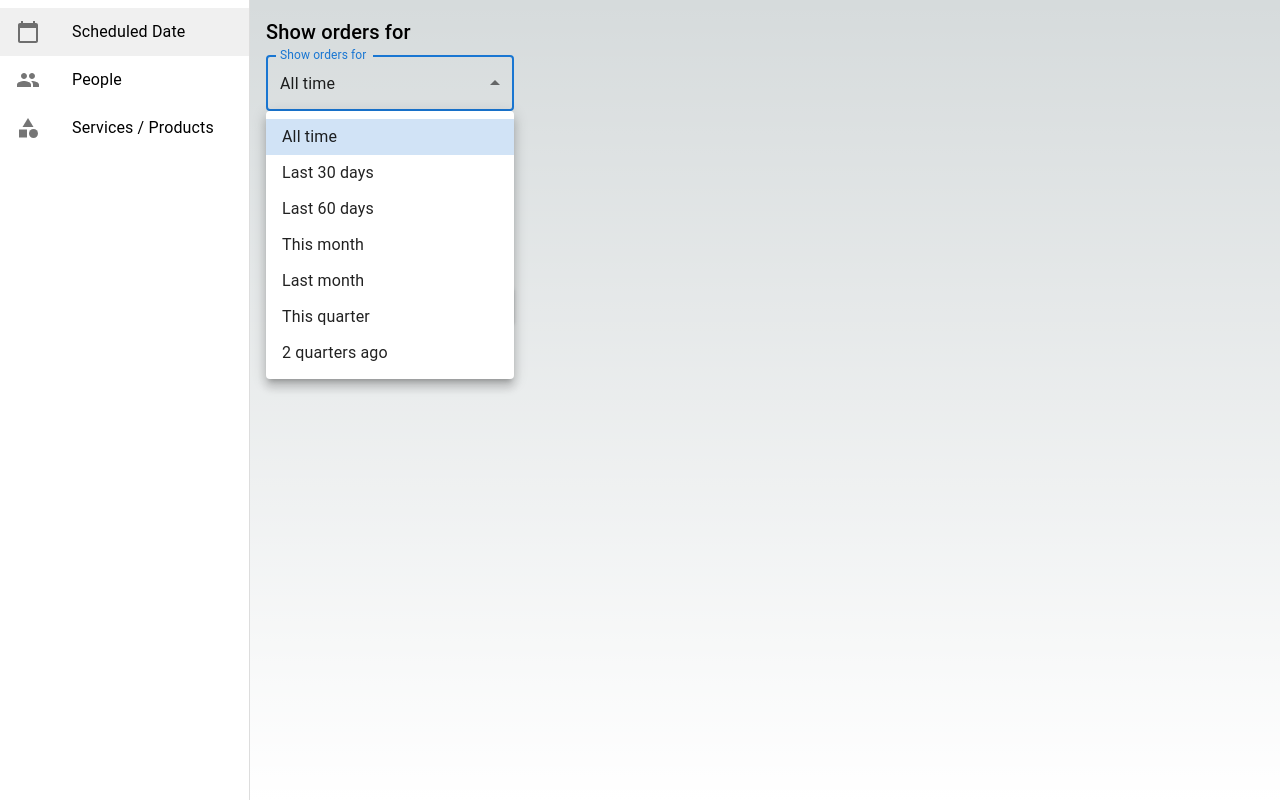
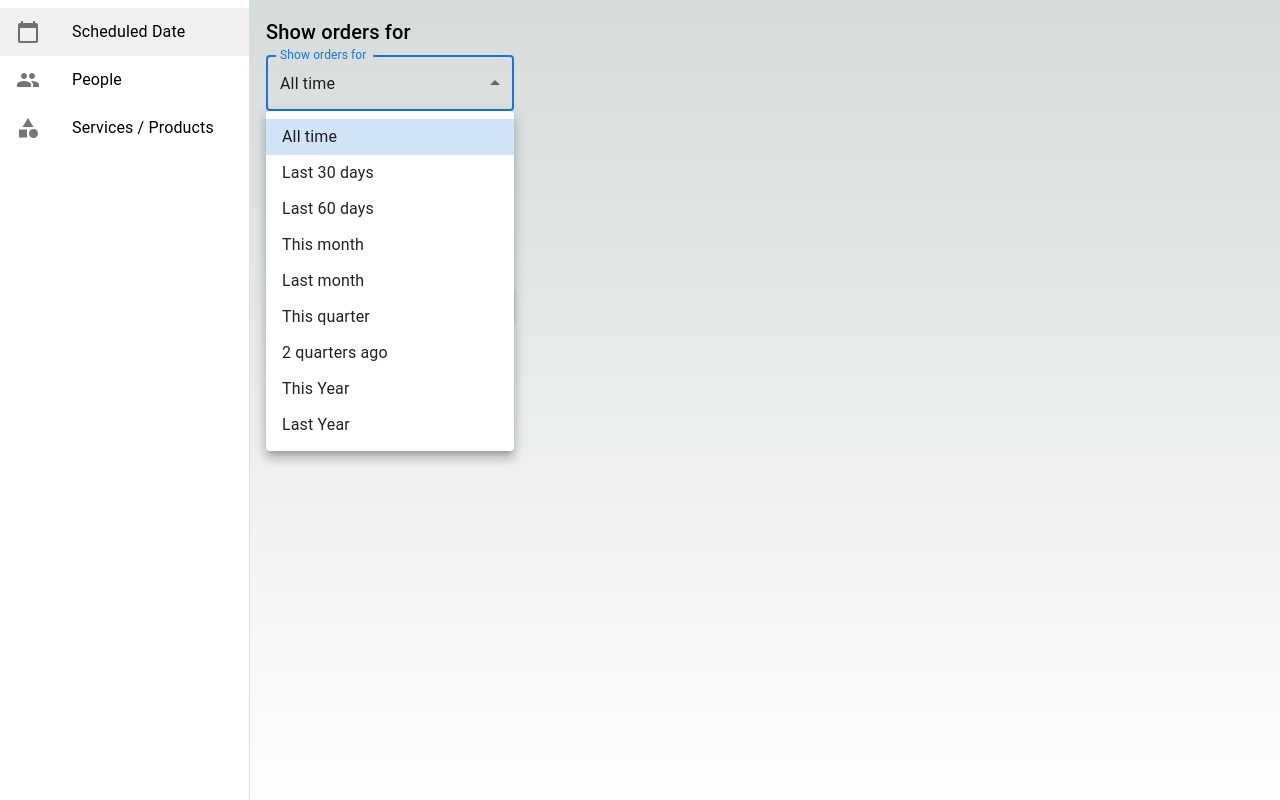
Before and after one commit to jisshub/my-nextjs-app, a Next.js app: page /service/date-of-schedule in a window 1280 px wide. Both pictures are taken after a click on the element "All time". Built offline with nearby package versions, Linux system fonts and the light colour scheme.

Commit message:
changes commited

```diff
--- a/components/DateOfSchedule.tsx
+++ b/components/DateOfSchedule.tsx
@@ -35,6 +35,8 @@ const DateOfSchedule = () => {
           <MenuItem value="Last month">Last month</MenuItem>
           <MenuItem value="This quarter">This quarter</MenuItem>
           <MenuItem value="2 quarters ago">2 quarters ago</MenuItem>
+          <MenuItem value="This Year">This Year</MenuItem>
+          <MenuItem value="This Year">Last Year</MenuItem>
         </Select>
       </FormControl>
       <LocalizationProvider dateAdapter={AdapterDateFns}>
```
